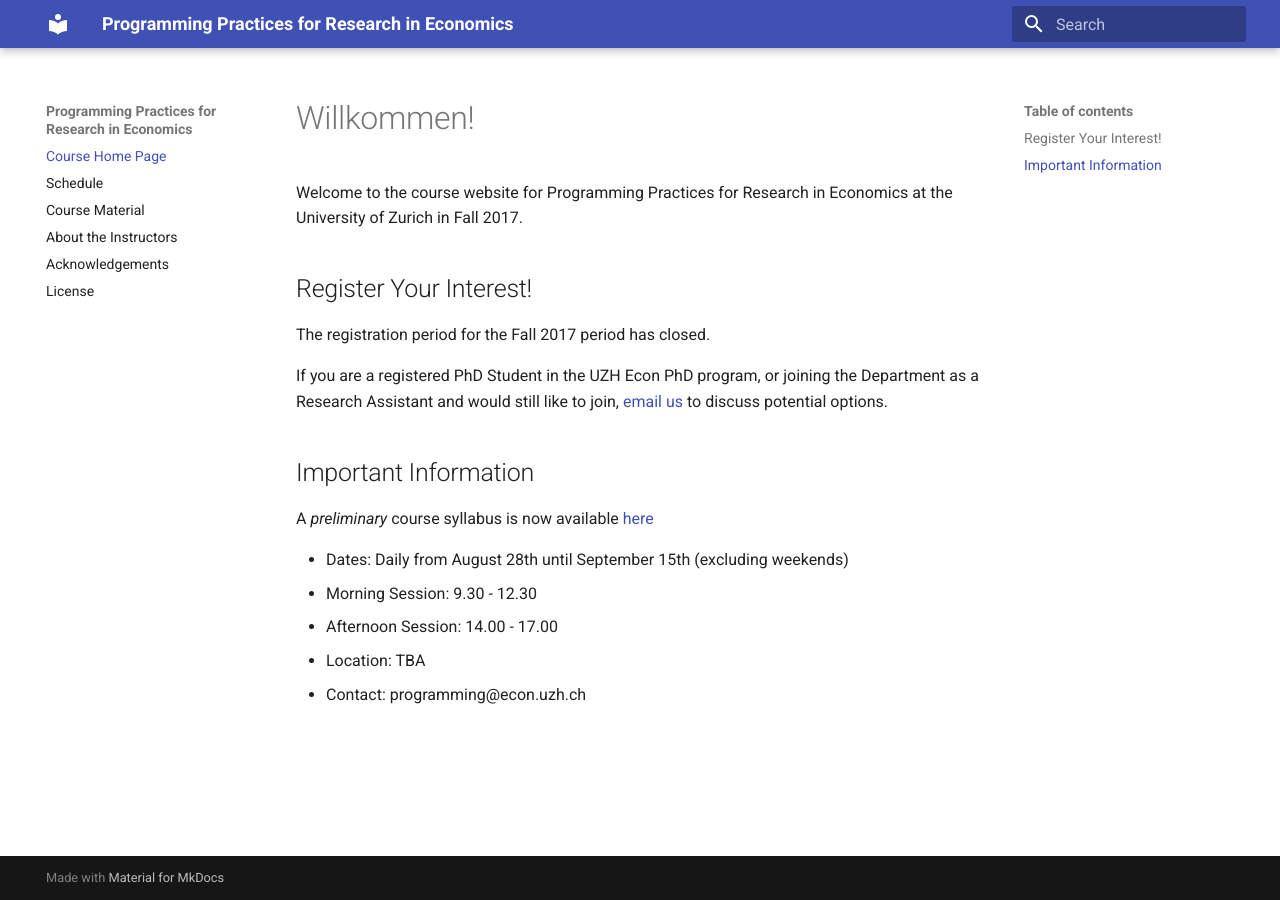
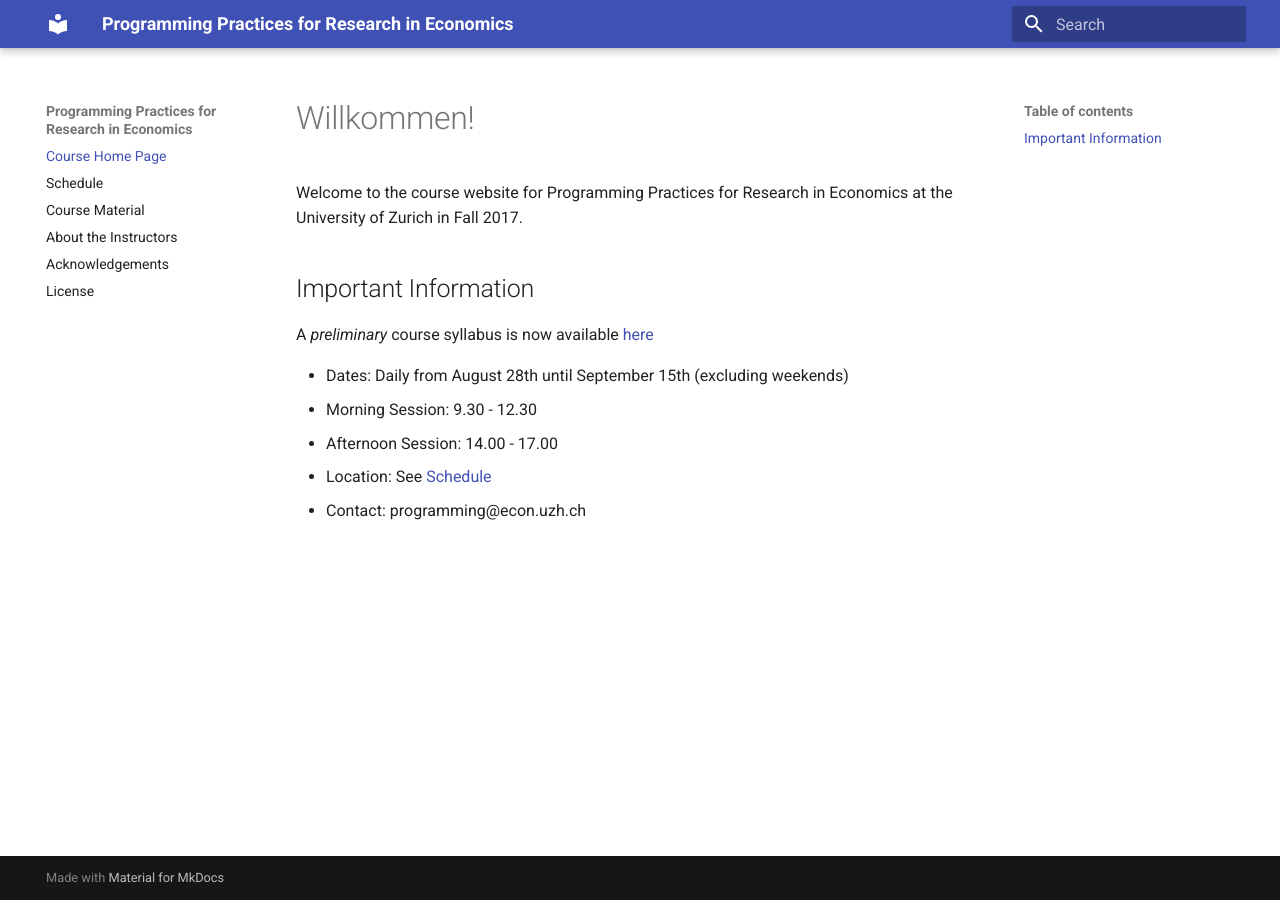
Before and after one commit to tisem-digital-marketing/2021-smwa, an MkDocs documentation site: the page built from docs/index.md, in a window 1280 px wide. Built offline with MkDocs 1.6.1 and Material for MkDocs 9.7.7, drawn with Linux system fonts in a browser that asks for light colours; old or Windows-style settings are respelled for this version of MkDocs.

Commit message:
link locations to schedule page

```diff
--- a/docs/index.md
+++ b/docs/index.md
@@ -1,14 +1,6 @@
 # Willkommen!
 
 Welcome to the course website for Programming Practices for Research in Economics at the University of Zurich in Fall 2017.
-
-## Register Your Interest!
-
-The registration period for the Fall 2017 period has closed.
-
-If you are a registered PhD Student in the UZH Econ PhD program, or joining the Department as a Research Assistant and would still like to join, [email us](programming@econ.uzh.ch) to discuss potential options.
-
-<!-- If you are interested in attending the course (and a UZH PhD Student) please fill out [this google form](https://goo.gl/forms/CwmyxFMXUZdPRCGB3) -->
 
 ## Important Information
 
@@ -18,5 +10,5 @@ A *preliminary* course syllabus is now available [here](assets/pp4rs-syllabus.pd
 * Dates: Daily from August 28th until September 15th (excluding weekends)
 * Morning Session: 9.30 - 12.30
 * Afternoon Session: 14.00 - 17.00
-* Location: TBA
+* Location: See [Schedule](./schedule)
 * Contact: programming@econ.uzh.ch
```
